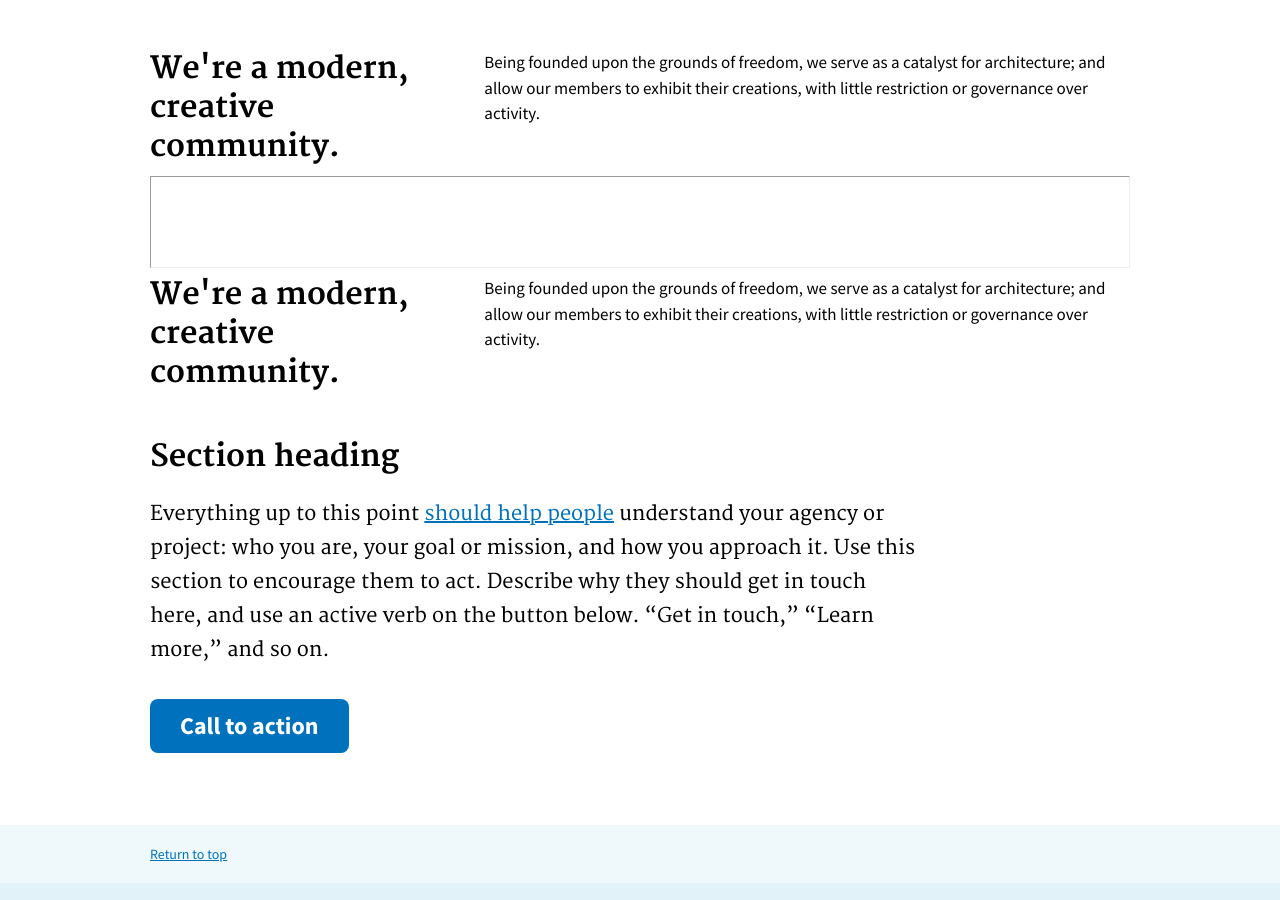
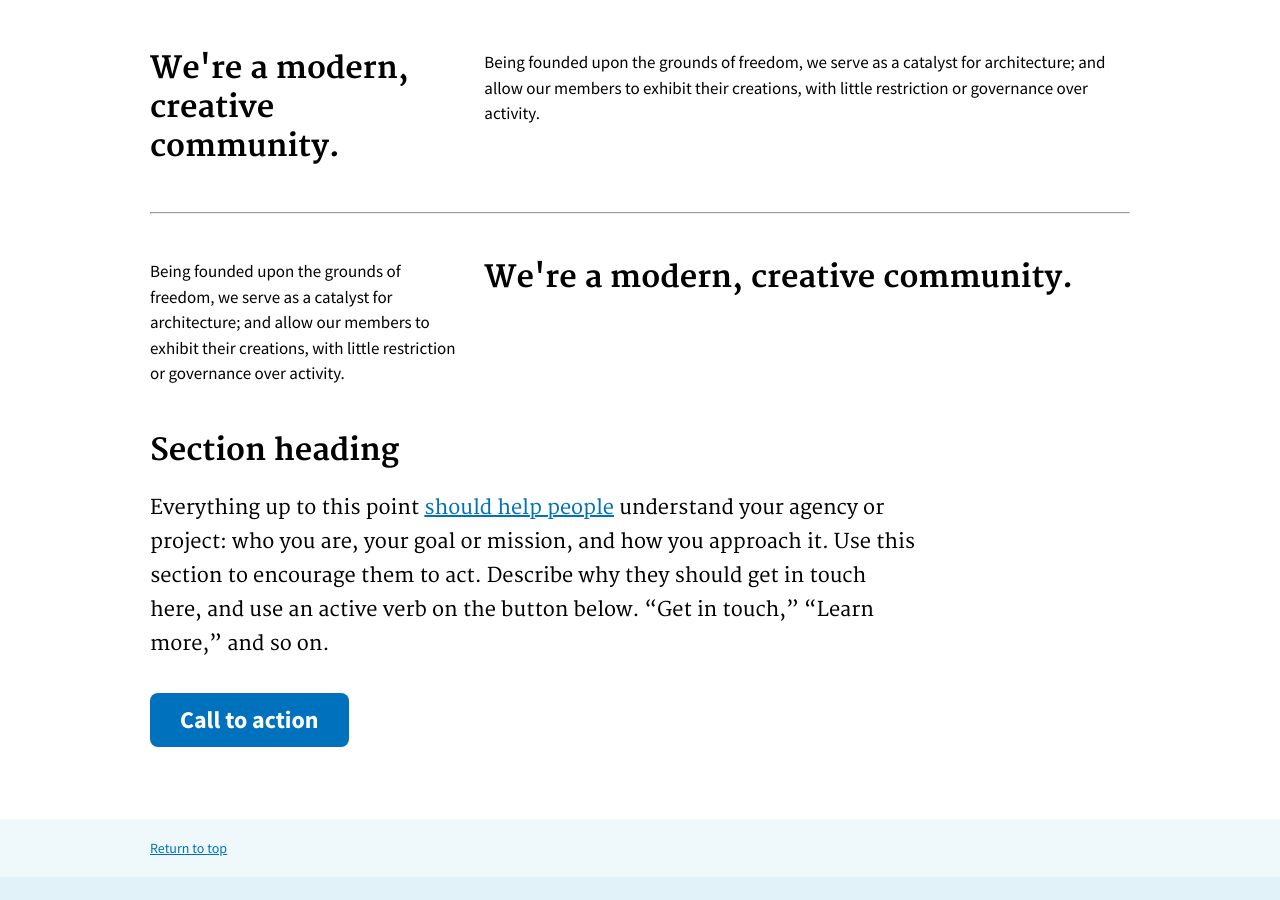
Before and after one commit to serrif/website, a Jekyll site: the page built from main/home.md, in a window 1280 px wide and 900 px high, scrolled down 1151 px. Built offline with Jekyll 4.4.1, drawn with Linux system fonts in a browser that asks for light colours.

Commit message:
Update home.md

```diff
--- a/main/home.md
+++ b/main/home.md
@@ -50,19 +50,17 @@ graphics:
   </div>
   <div class="usa-width-two-thirds">
     <p>Being founded upon the grounds of freedom, we serve as a catalyst for architecture; and allow our members to exhibit their creations, with little restriction or governance over activity.</p>
-
   </div>
 </section>
 
-<hr style="padding-top: 4.5rem; padding-bottom: 4.5rem;">
+<hr style="margin-top: 4.5rem; margin-bottom: 4.5rem;">
 
 <section class="usa-grid usa-section" style="padding: 0;">
   <div class="usa-width-one-third">
-    <h2>We're a modern, creative community.</h2>
+    <p>Being founded upon the grounds of freedom, we serve as a catalyst for architecture; and allow our members to exhibit their creations, with little restriction or governance over activity.</p>
   </div>
   <div class="usa-width-two-thirds">
-    <p>Being founded upon the grounds of freedom, we serve as a catalyst for architecture; and allow our members to exhibit their creations, with little restriction or governance over activity.</p>
-
+    <h2>We're a modern, creative community.</h2>
   </div>
 </section>
 
```
